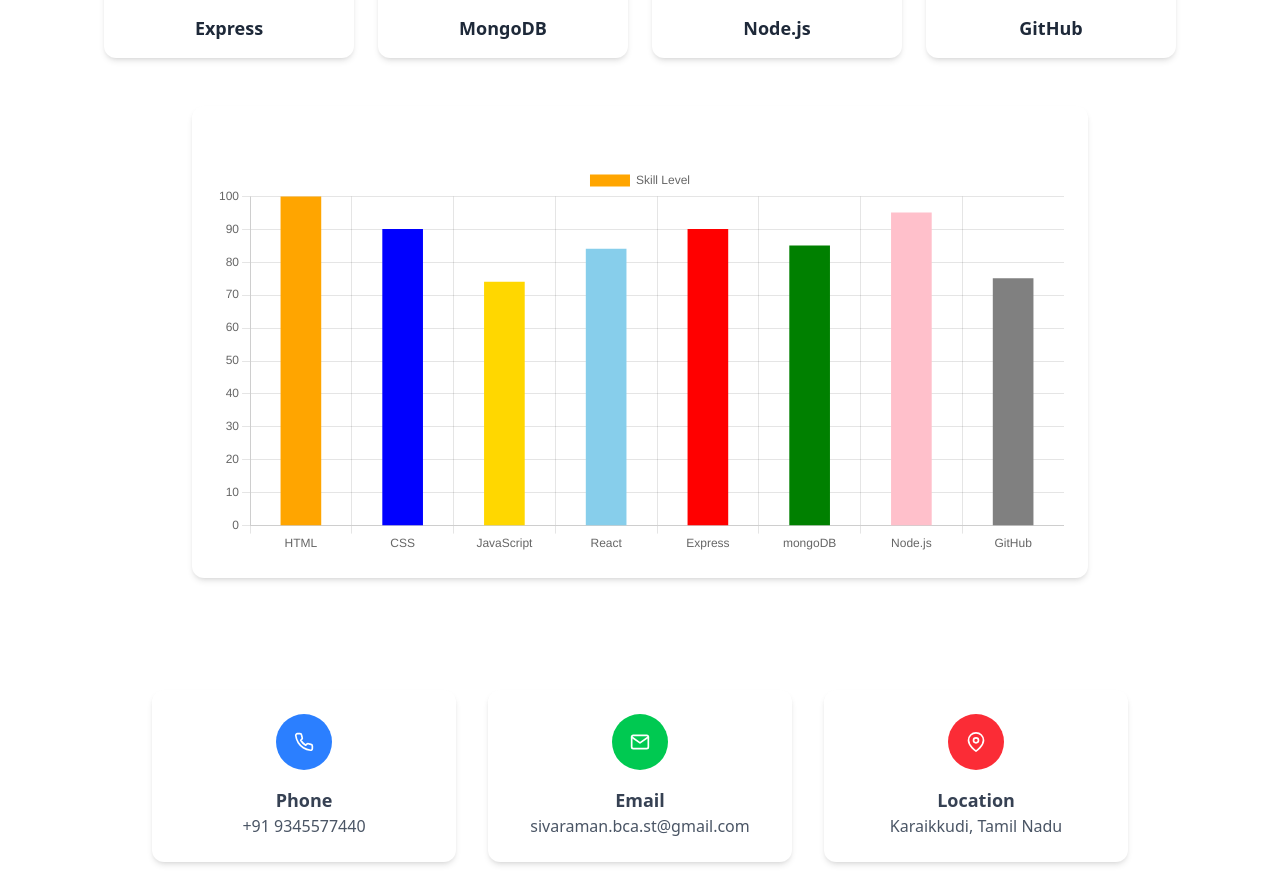
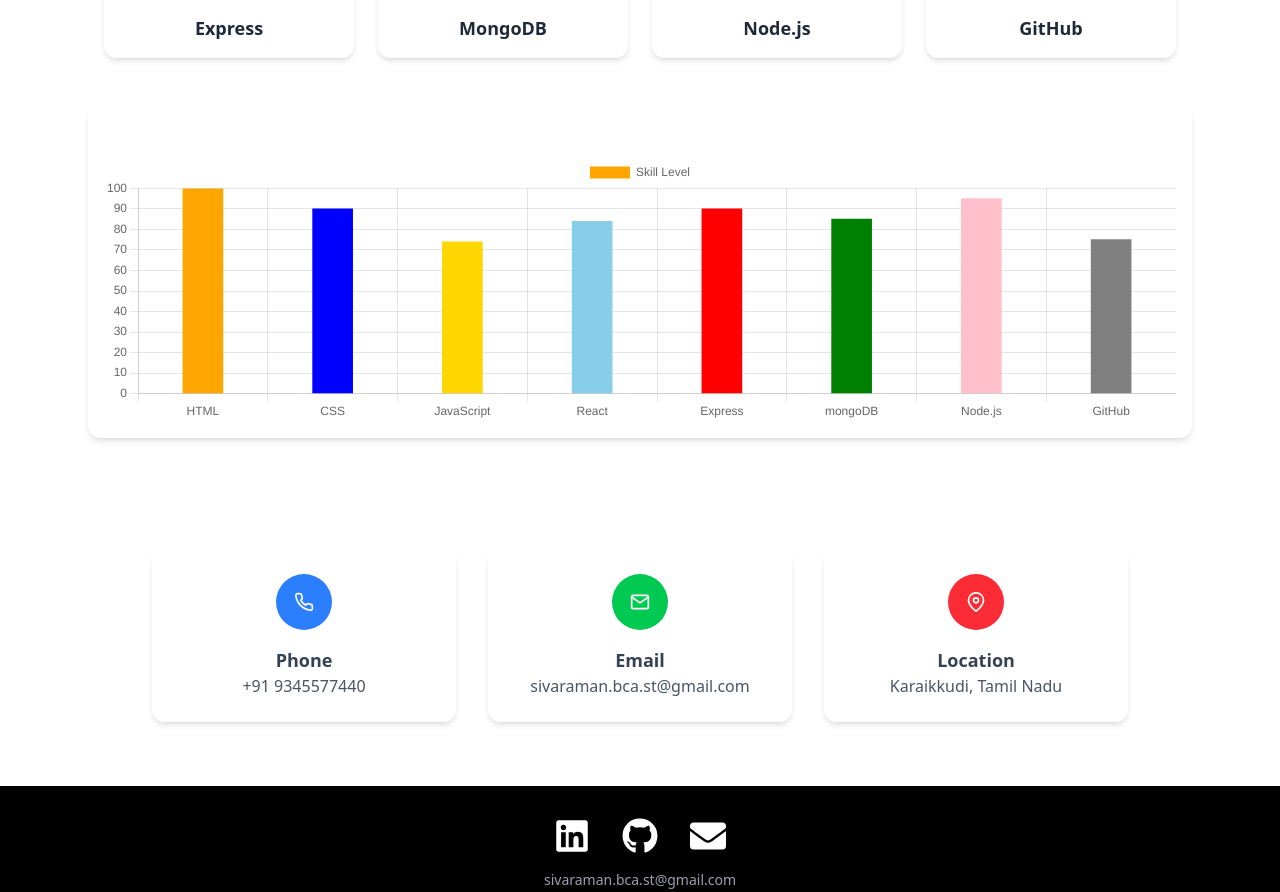
Before and after one commit to Sivaraman-msc/MyPortfolio, a React (Vite) app: page / in a window 1280 px wide. Shown: the part 3434-4326 px from the top of the page. Built offline with nearby package versions, Linux system fonts and the light colour scheme.

Commit message:
Chartjs updated

```diff
--- a/src/components/Skills.jsx
+++ b/src/components/Skills.jsx
@@ -45,8 +45,8 @@ const data = {
   datasets: [
     {
       label: 'Skill Level',
-      data: [100, 90, 74, 84, 90,85,95, 75],
-      barThickness:40,
+      data: [100, 90, 74, 84, 90, 85, 95, 75],
+      barThickness: 40,
       backgroundColor: ['orange', 'blue', 'gold', 'skyblue', 'red', 'green', 'pink', 'gray']
     }
   ]
@@ -54,6 +54,7 @@ const data = {
 
 const options = {
   responsive: true,
+  maintainAspectRatio: false,
   plugins: {
     legend: { display: true },
     title: { display: true }
@@ -80,8 +81,10 @@ export default function Skills() {
         ))}
       </div>
 
-      <div className="bg-white rounded-xl shadow-md p-6 mx-auto max-w-4xl">
-      <Bar data={data} options={options} />
+      <div className="bg-white rounded-xl shadow-md p-4 w-full overflow-x-auto">
+        <div className="min-w-[500px] h-[300px]">
+          <Bar data={data} options={options} />
+        </div>
       </div>
 
     </section>
```
